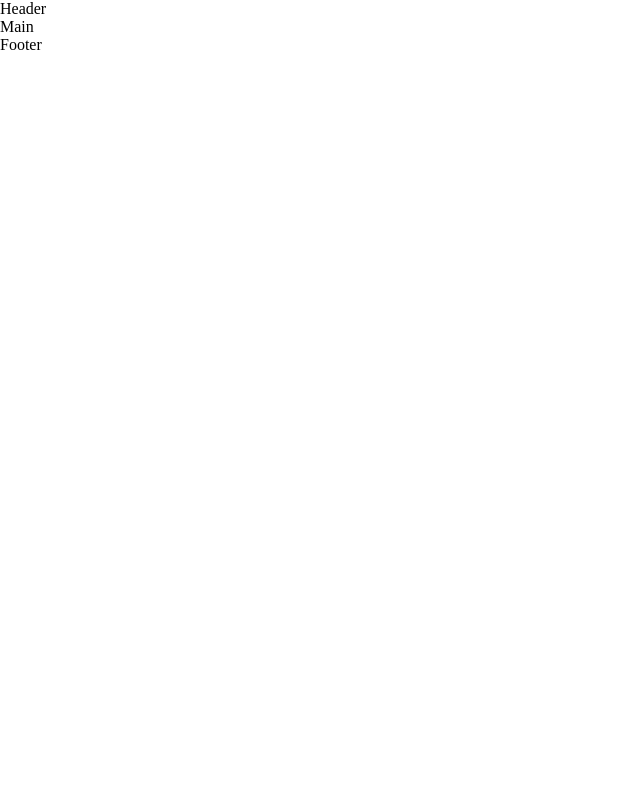
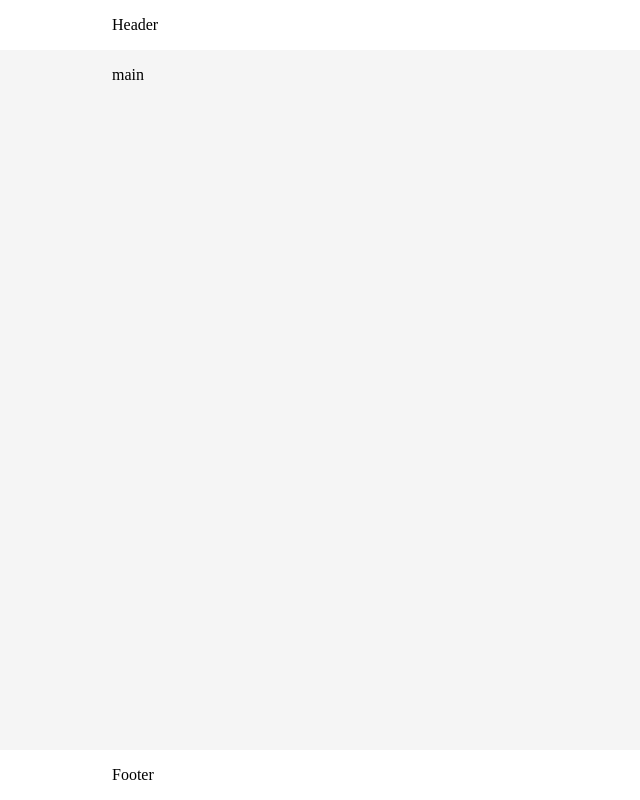
Before and after one commit to paaulamessias/Fotoblog-html, a plain HTML site: page index.html in a window 1280 px wide. Shown: the whole page, without its empty margins (0-640 px from the left). Drawn offline with Linux system fonts and the light colour scheme.

Commit message:
style the structure

```diff
--- a/index.html
+++ b/index.html
@@ -10,9 +10,15 @@
 
 <body>
   <div id="app">
-    <header>Header</header>
-    <main>Main</main>
-    <footer>Footer</footer>
+    <header class="container">Header</header>
+
+    <main>
+
+      <div class="container"> main </div>
+
+    </main>
+
+    <footer class="container">Footer</footer>
   </div>
 
 </body>
--- a/style.css
+++ b/style.css
@@ -12,4 +12,22 @@
 
 body {
   font-size: 1.6rem;
+  background-color: white;
 }
+
+#app {
+  display: grid;
+  grid-template-rows: max-content 1fr max-content;
+  height: 100vh;
+}
+
+.container {
+  padding: 1.6rem 3.2rem;
+  width: min(112rem, 100%);
+  margin: 0 auto;
+}
+
+main {
+  background-color: #F5F5F5;
+  overflow: scroll;
+}
```
